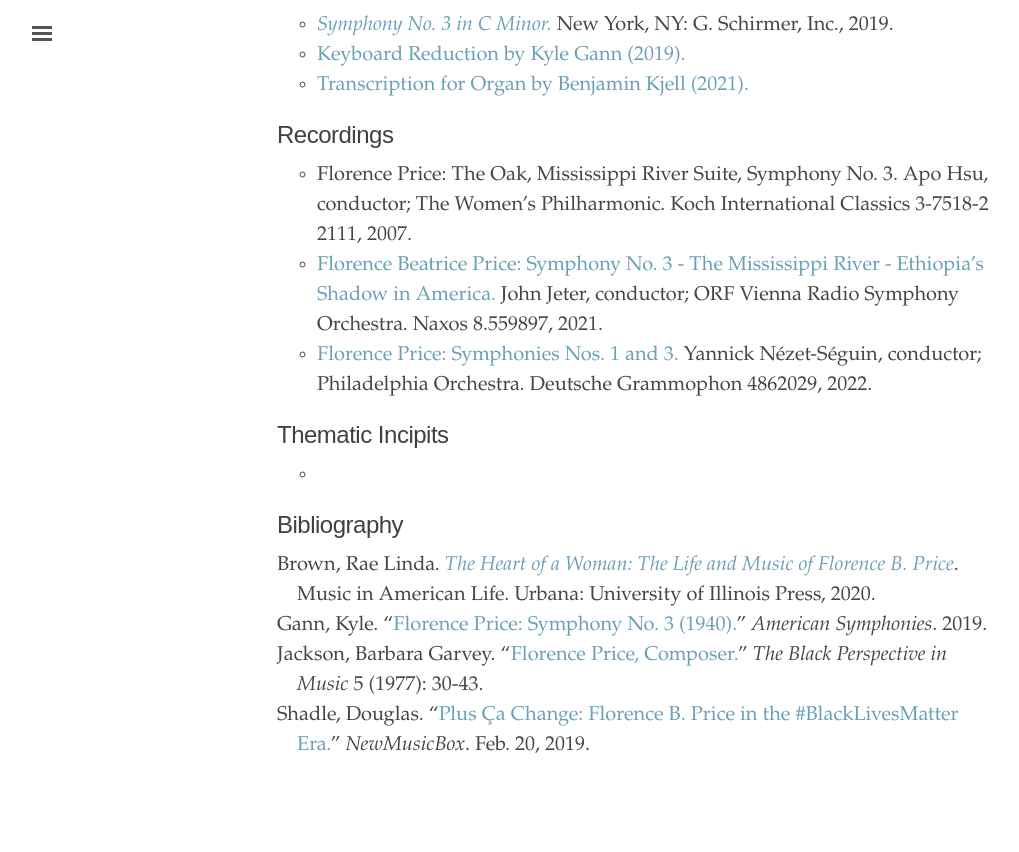
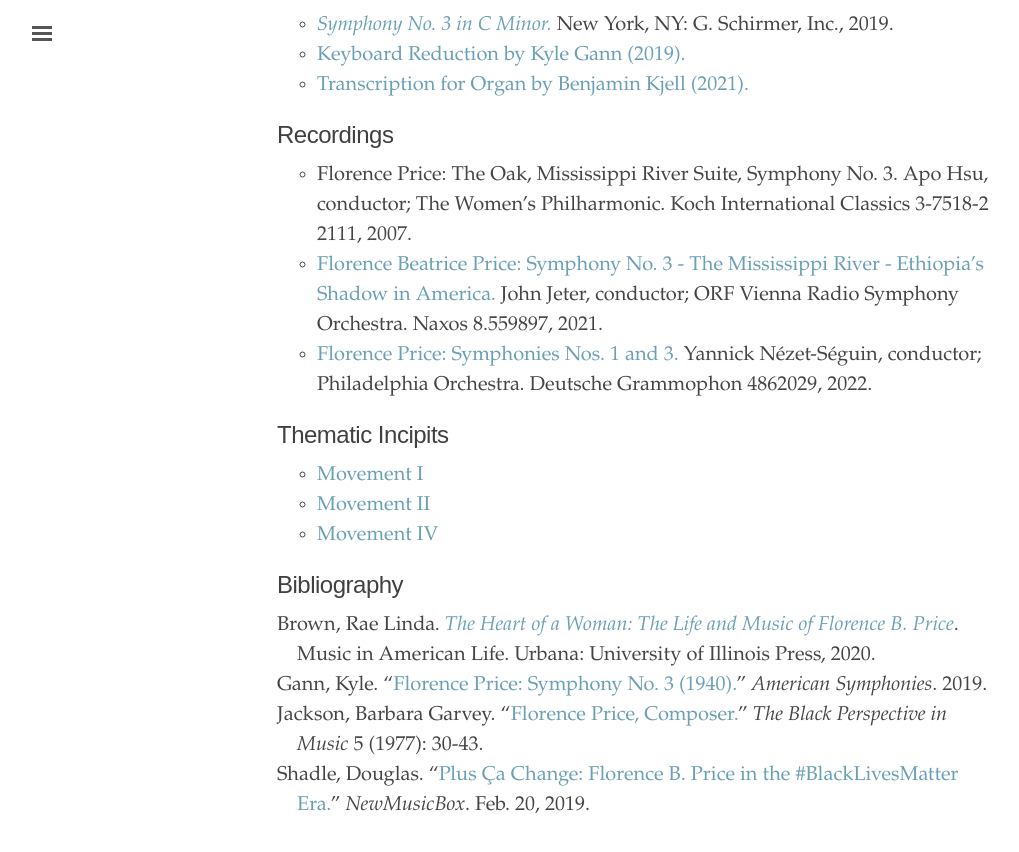
Before and after one commit to dwshadle/florence-price-catalog, a Jekyll site: the page built from _texts/price-symphony_no3.md, in a window 1280 px wide and 900 px high, scrolled down 1492 px. Shown: the top 852 px of the window, without its empty margins (3-1022 px from the left). Built offline with Jekyll 4.4.1, drawn with Linux system fonts in a browser that asks for light colours.

Commit message:
Update price-symphony_no3.md

```diff
--- a/_texts/price-symphony_no3.md
+++ b/_texts/price-symphony_no3.md
@@ -46,7 +46,9 @@
 - <a href="https://www.deutschegrammophon.com/en/catalogue/products/price-symphonies-nos-1-3-nezet-seguin-12476" target="_blank">Florence Price: Symphonies Nos. 1 and 3.</a> Yannick Nézet-Séguin, conductor; Philadelphia Orchestra. Deutsche Grammophon 4862029, 2022.
 
 ## Thematic Incipits
--
+- [Movement I](https://dwshadle.github.io/test/price-symphony-no3/mvt1)
+- [Movement II](https://dwshadle.github.io/test/price-symphony-no3/mvt2)
+- [Movement IV](https://dwshadle.github.io/test/price-symphony-no3/mvt4)
 
 ## Bibliography
 1. Brown, Rae Linda. <a href="https://www.worldcat.org/title/1122800180" target="_blank">*The Heart of a Woman: The Life and Music of Florence B. Price*</a>. Music in American Life. Urbana: University of Illinois Press, 2020.
```
